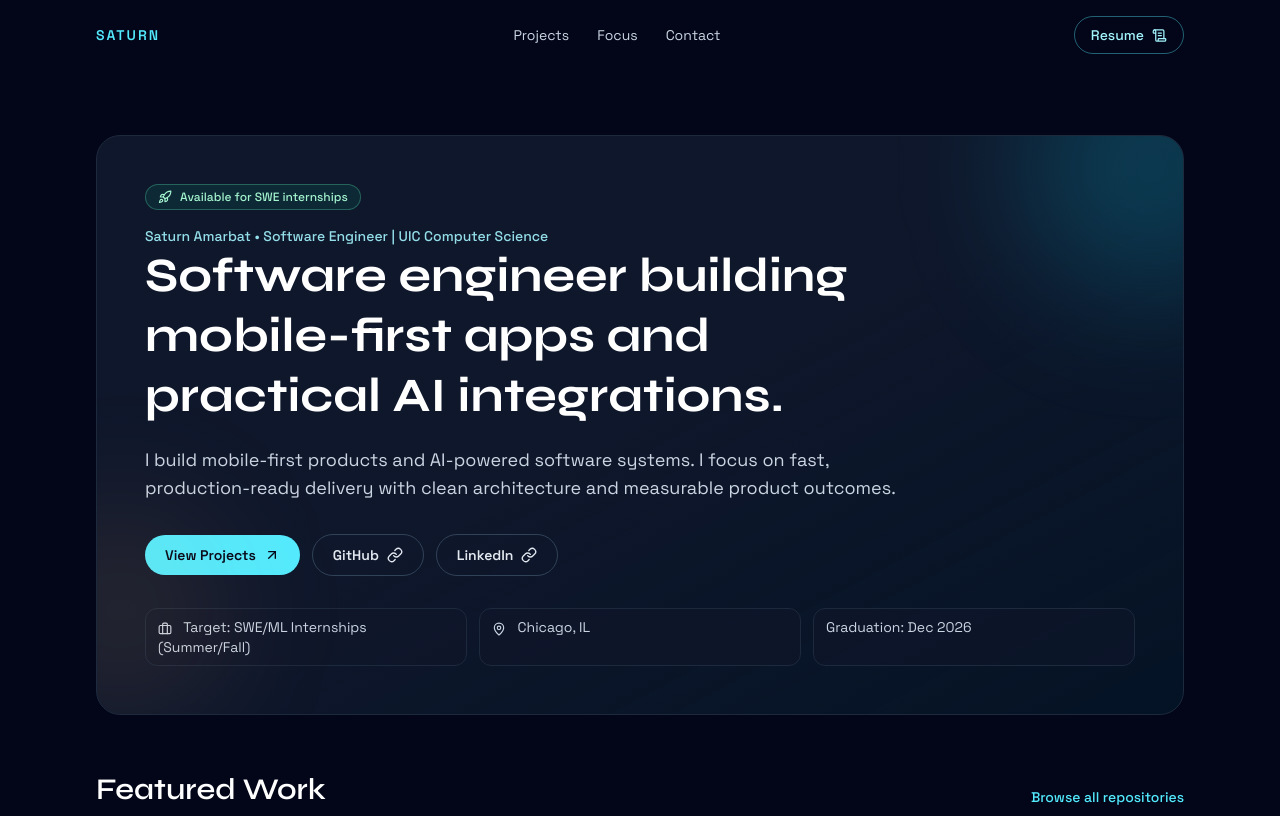
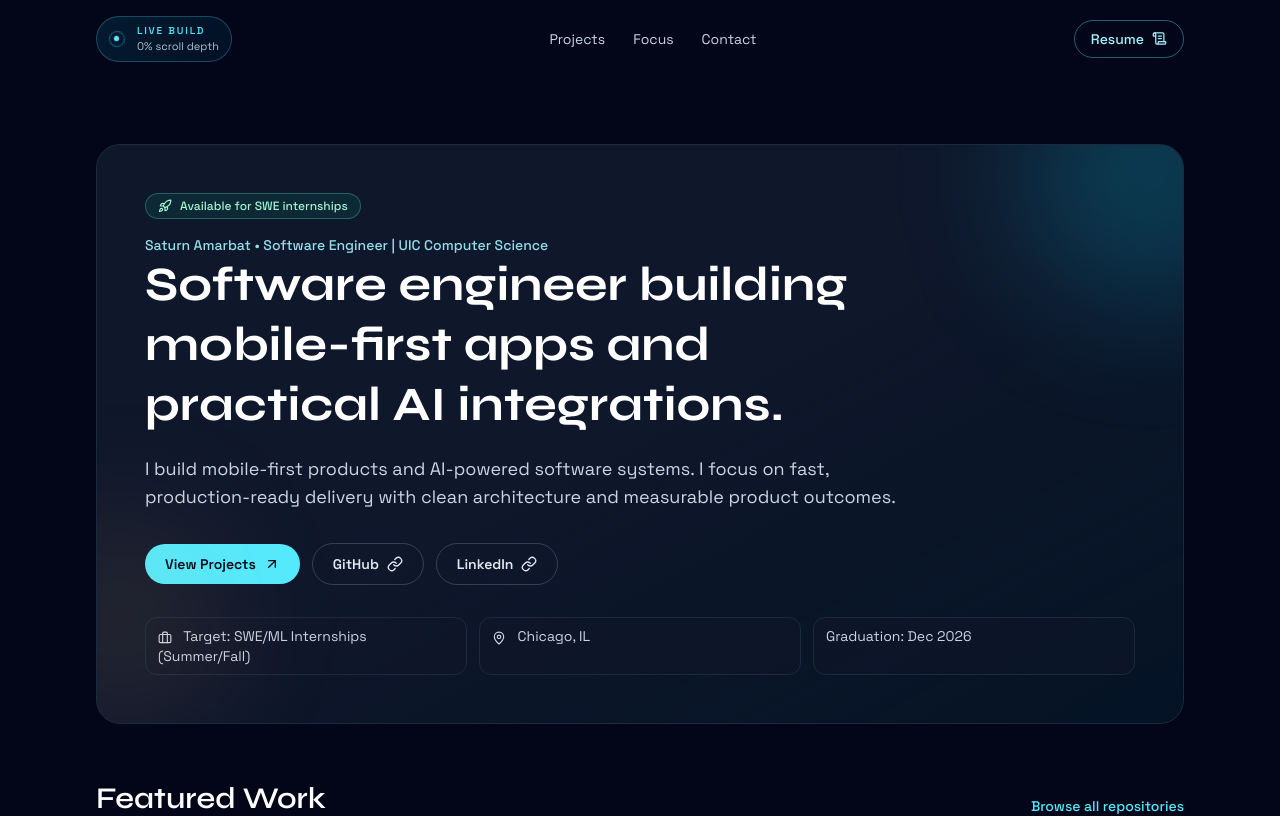
Before and after one commit to saturn-amarbat/personal-website, a Next.js app: page / in a window 1280 px wide. Shown: the top 816 px of the page. Built offline with nearby package versions, Linux system fonts and the light colour scheme.

Commit message:
Improve SEO metadata and replace nav title with animated scroll signal

```diff
--- a/src/app/globals.css
+++ b/src/app/globals.css
@@ -72,6 +72,65 @@ h4,
   box-shadow: 0 20px 40px rgba(6, 182, 212, 0.08);
 }
 
+.nav-signal {
+  background: linear-gradient(
+    135deg,
+    rgba(14, 116, 144, 0.2),
+    rgba(2, 132, 199, 0.08)
+  );
+}
+
+.nav-orbit {
+  position: relative;
+  display: inline-flex;
+  height: 1rem;
+  width: 1rem;
+  align-items: center;
+  justify-content: center;
+}
+
+.nav-orbit::before {
+  content: "";
+  position: absolute;
+  inset: 0;
+  border-radius: 999px;
+  border: 1px solid rgba(34, 211, 238, 0.45);
+  animation: orbitSpin 3.2s linear infinite;
+}
+
+.nav-orbit-core {
+  height: 0.34rem;
+  width: 0.34rem;
+  border-radius: 999px;
+  background: rgb(103, 232, 249);
+  box-shadow: 0 0 0 0 rgba(34, 211, 238, 0.7);
+  animation: orbitPulse 2s ease-out infinite;
+}
+
+@keyframes orbitPulse {
+  0% {
+    box-shadow: 0 0 0 0 rgba(34, 211, 238, 0.65);
+    transform: scale(1);
+  }
+  70% {
+    box-shadow: 0 0 0 10px rgba(34, 211, 238, 0);
+    transform: scale(1.12);
+  }
+  100% {
+    box-shadow: 0 0 0 0 rgba(34, 211, 238, 0);
+    transform: scale(1);
+  }
+}
+
+@keyframes orbitSpin {
+  from {
+    transform: rotate(0deg);
+  }
+  to {
+    transform: rotate(360deg);
+  }
+}
+
 @media (prefers-reduced-motion: reduce) {
   html {
     scroll-behavior: auto;
@@ -80,9 +139,12 @@ h4,
   .reveal,
   .reveal.is-visible,
   .tilt-card,
-  .tilt-card:hover {
+  .tilt-card:hover,
+  .nav-orbit::before,
+  .nav-orbit-core {
     opacity: 1;
     transform: none;
     transition: none;
+    animation: none;
   }
 }
--- a/src/app/layout.js
+++ b/src/app/layout.js
@@ -13,9 +13,52 @@ const syne = Syne({
 });
 
 export const metadata = {
-  title: "Saturn Amarbat | Software Engineer",
+  metadataBase: new URL("https://saturnmade.tech"),
+  title: {
+    default: "Saturn Amarbat | Software Engineer",
+    template: "%s | Saturn Amarbat",
+  },
   description:
     "Portfolio of Saturn Amarbat, a UIC Computer Science student building mobile-first software and AI-integrated products.",
+  keywords: [
+    "Saturn Amarbat",
+    "software engineer portfolio",
+    "UIC computer science",
+    "mobile app developer",
+    "AI integration",
+    "SWE internship",
+  ],
+  authors: [{ name: "Saturn Amarbat", url: "https://saturnmade.tech" }],
+  creator: "Saturn Amarbat",
+  alternates: {
+    canonical: "https://saturnmade.tech",
+  },
+  openGraph: {
+    title: "Saturn Amarbat | Software Engineer",
+    description:
+      "Mobile-first software engineer building practical AI-integrated products. Open to SWE and ML internships.",
+    url: "https://saturnmade.tech",
+    siteName: "Saturn Amarbat Portfolio",
+    locale: "en_US",
+    type: "website",
+  },
+  twitter: {
+    card: "summary_large_image",
+    title: "Saturn Amarbat | Software Engineer",
+    description:
+      "Mobile-first software engineer building practical AI-integrated products. Open to SWE and ML internships.",
+  },
+  robots: {
+    index: true,
+    follow: true,
+    googleBot: {
+      index: true,
+      follow: true,
+      "max-image-preview": "large",
+      "max-snippet": -1,
+      "max-video-preview": -1,
+    },
+  },
 };
 
 export default function RootLayout({ children }) {
--- a/src/app/page.js
+++ b/src/app/page.js
@@ -60,11 +60,17 @@ const CONFIG = {
 export default function Home() {
   const [isScrolled, setIsScrolled] = useState(false);
   const [scrollY, setScrollY] = useState(0);
+  const [scrollProgress, setScrollProgress] = useState(0);
 
   useEffect(() => {
     const onScroll = () => {
       setIsScrolled(window.scrollY > 18);
       setScrollY(window.scrollY);
+
+      const maxScroll =
+        document.documentElement.scrollHeight - window.innerHeight;
+      const progress = maxScroll > 0 ? window.scrollY / maxScroll : 0;
+      setScrollProgress(Math.min(1, Math.max(0, progress)));
     };
 
     onScroll();
@@ -103,9 +109,19 @@ export default function Home() {
         <nav className="mx-auto flex w-full max-w-6xl items-center justify-between px-5 py-4 md:px-8">
           <a
             href="#home"
-            className="text-sm font-semibold tracking-[0.14em] text-cyan-300"
+            className="nav-signal inline-flex items-center gap-3 rounded-full border border-cyan-300/25 px-3 py-1.5 transition hover:border-cyan-200/40"
           >
-            SATURN
+            <span className="nav-orbit" aria-hidden="true">
+              <span className="nav-orbit-core" />
+            </span>
+            <span className="hidden text-left sm:block">
+              <span className="block text-[10px] font-semibold uppercase tracking-[0.18em] text-cyan-300/95">
+                {scrollY > 200 ? "In Motion" : "Live Build"}
+              </span>
+              <span className="block text-[11px] text-slate-300/90">
+                {Math.round(scrollProgress * 100)}% scroll depth
+              </span>
+            </span>
           </a>
           <div className="hidden items-center gap-7 text-sm text-slate-300 md:flex">
             <a href="#projects" className="transition hover:text-white">
@@ -125,6 +141,11 @@ export default function Home() {
             Resume <ScrollText size={15} />
           </a>
         </nav>
+        <div
+          className="h-px bg-gradient-to-r from-cyan-300 via-sky-300 to-emerald-300 transition-[width] duration-200 ease-out"
+          style={{ width: `${Math.round(scrollProgress * 100)}%` }}
+          aria-hidden="true"
+        />
       </header>
 
       <main
```
